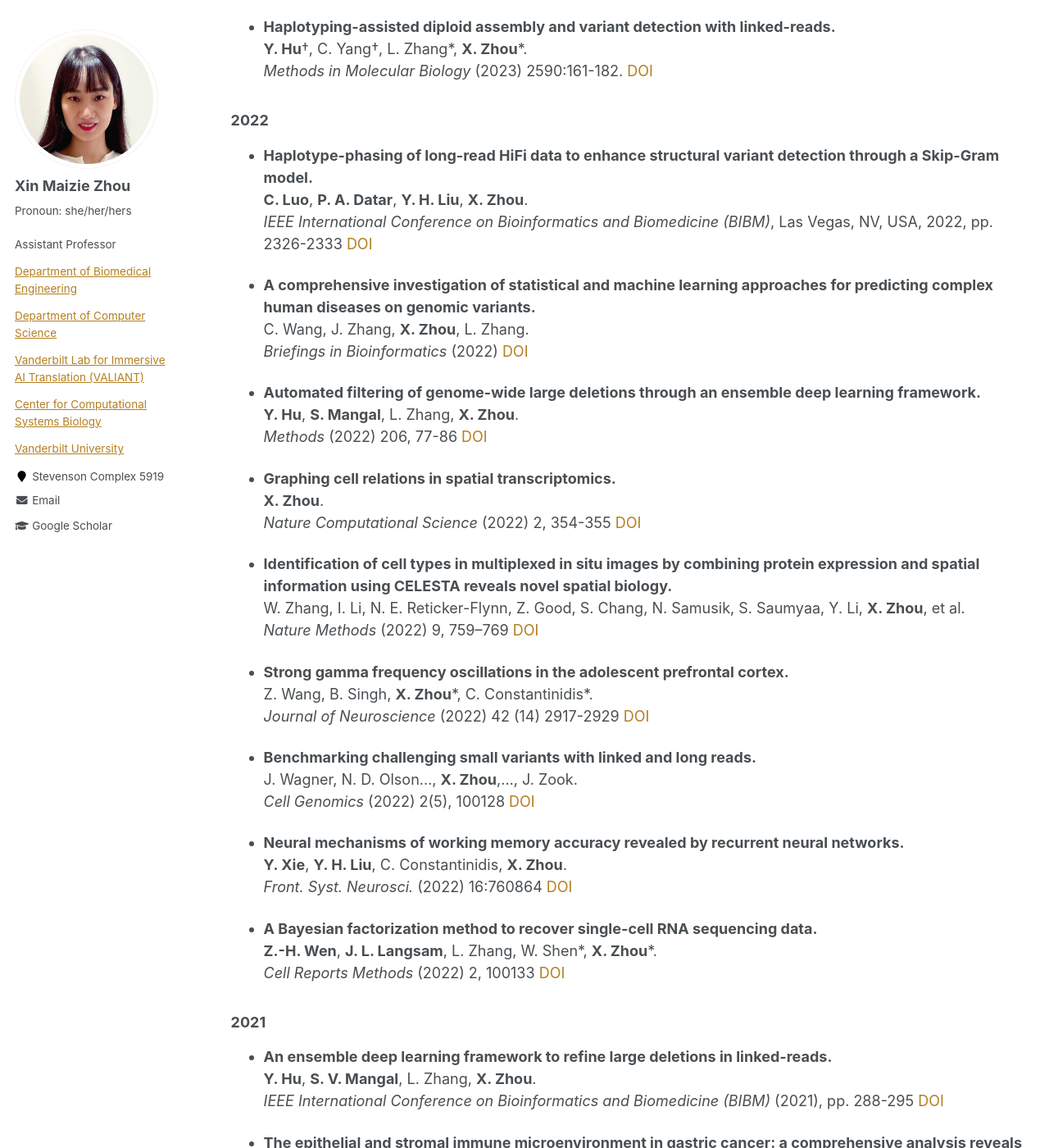
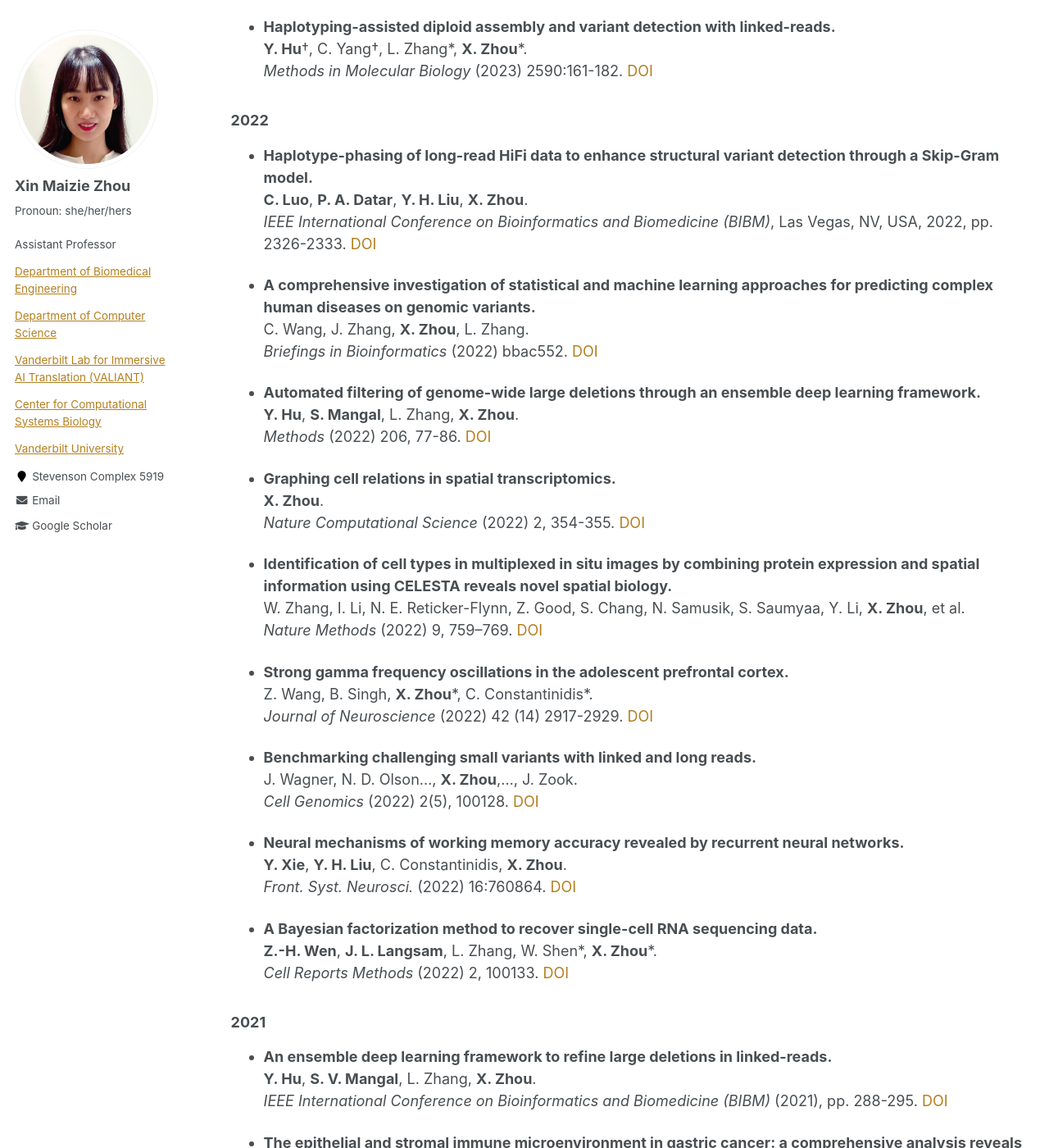
Before and after one commit to maiziezhoulab/Maiziezhoulab.github.io, a Jekyll site: the page built from _pages/publications.md, in a window 1280 px wide and 1400 px high, scrolled down 2269 px. Shown: the whole window at 82% size. Built offline with Jekyll 4.4.1, drawn with Linux system fonts in a browser that asks for light colours; some of the changed text lies outside the part shown.

Commit message:
Update publications.md

```diff
--- a/_pages/publications.md
+++ b/_pages/publications.md
@@ -60,7 +60,7 @@ used Xin Maizie Zhou (X. M. Zhou) for publications after 2022.
   _Nature Communications_ (2024) 15:6956. [DOI](https://doi.org/10.1038/s41467-024-51282-0)
 
 - **Benchmarking clustering, alignment, and integration methods for spatial transcriptomics.**
-  **Y. Hu**, **M. Xie**, Y. Li, M. Rao, W. Shen, **C. Luo**, **H. Qin**, **J. Baek**, **X. M. Zhou**
+  **Y. Hu**, **M. Xie**, **Y. Li**, **M. Rao**, W. Shen, **C. Luo**, **H. Qin**, **J. Baek**, **X. M. Zhou**.
   _Genome Biology_ (2024) 25:212. [DOI](https://doi.org/10.1186/s13059-024-03361-0)
 
 - **SCCNAInfer: A robust and accurate tool to infer the absolute copy number on scDNA-seq data.**
@@ -95,67 +95,67 @@ used Xin Maizie Zhou (X. M. Zhou) for publications after 2022.
 ### 2022
 - **Haplotype-phasing of long-read HiFi data to enhance structural variant detection through a Skip-Gram model.**
   **C. Luo**, **P. A. Datar**, **Y. H. Liu**, **X. Zhou**.
-  _IEEE International Conference on Bioinformatics and Biomedicine (BIBM)_, Las Vegas, NV, USA, 2022, pp. 2326-2333 [DOI](https://doi.org/10.1109/BIBM55620.2022.9995293)
+  _IEEE International Conference on Bioinformatics and Biomedicine (BIBM)_, Las Vegas, NV, USA, 2022, pp. 2326-2333. [DOI](https://doi.org/10.1109/BIBM55620.2022.9995293)
 
 - **A comprehensive investigation of statistical and machine learning approaches for predicting complex human diseases on genomic variants.**
   C. Wang, J. Zhang, **X. Zhou**, L. Zhang.
-  _Briefings in Bioinformatics_ (2022)  [DOI](https://doi.org/10.1093/bib/bbac552)
+  _Briefings in Bioinformatics_ (2022) bbac552.  [DOI](https://doi.org/10.1093/bib/bbac552)
 
 - **Automated filtering of genome-wide large deletions through an ensemble deep learning framework.**
   **Y. Hu**, **S. Mangal**, L. Zhang, **X. Zhou**.
-  _Methods_  (2022) 206, 77-86 [DOI](https://doi.org/10.1016/j.ymeth.2022.08.001)
+  _Methods_  (2022) 206, 77-86. [DOI](https://doi.org/10.1016/j.ymeth.2022.08.001)
 
 - **Graphing cell relations in spatial transcriptomics.**
   **X. Zhou**.
-  _Nature Computational Science_ (2022) 2, 354-355  [DOI](https://doi.org/10.1038/s43588-022-00269-2)
+  _Nature Computational Science_ (2022) 2, 354-355.  [DOI](https://doi.org/10.1038/s43588-022-00269-2)
 
 - **Identification of cell types in multiplexed in situ images by combining protein expression and spatial information using CELESTA reveals novel spatial biology.**
   W. Zhang, I. Li, N. E. Reticker-Flynn, Z. Good, S. Chang, N. Samusik, S. Saumyaa, Y. Li, **X. Zhou**, et al.
-  _Nature Methods_ (2022) 9, 759–769  [DOI](https://doi.org/10.1038/s41592-022-01498-z)
+  _Nature Methods_ (2022) 9, 759–769.  [DOI](https://doi.org/10.1038/s41592-022-01498-z)
 
 - **Strong gamma frequency oscillations in the adolescent prefrontal cortex.**
   Z. Wang, B. Singh, **X. Zhou**\*, C. Constantinidis\*.
-  _Journal of Neuroscience_ (2022) 42 (14) 2917-2929  [DOI](https://doi.org/10.1523/JNEUROSCI.1604-21.2022)
+  _Journal of Neuroscience_ (2022) 42 (14) 2917-2929.  [DOI](https://doi.org/10.1523/JNEUROSCI.1604-21.2022)
 
 - **Benchmarking challenging small variants with linked and long reads.**
   J. Wagner, N. D. Olson…, **X. Zhou**,…, J. Zook.
-  _Cell Genomics_ (2022) 2(5), 100128  [DOI](https://doi.org/10.1016/j.xgen.2022.100128)
+  _Cell Genomics_ (2022) 2(5), 100128.  [DOI](https://doi.org/10.1016/j.xgen.2022.100128)
 
 - **Neural mechanisms of working memory accuracy revealed by recurrent neural networks.**
   **Y. Xie**, **Y. H. Liu**, C. Constantinidis, **X. Zhou**.
-  _Front. Syst. Neurosci._ (2022) 16:760864  [DOI](https://doi.org/10.3389/fnsys.2022.760864)
+  _Front. Syst. Neurosci._ (2022) 16:760864.  [DOI](https://doi.org/10.3389/fnsys.2022.760864)
 
 - **A Bayesian factorization method to recover single-cell RNA sequencing data.**
   **Z.-H. Wen**, **J. L. Langsam**, L. Zhang, W. Shen\*, **X. Zhou**\*.
-  _Cell Reports Methods_ (2022) 2, 100133  [DOI](https://doi.org/10.1016/j.crmeth.2021.100133)
+  _Cell Reports Methods_ (2022) 2, 100133.  [DOI](https://doi.org/10.1016/j.crmeth.2021.100133)
 
 ### 2021
 - **An ensemble deep learning framework to refine large deletions in linked-reads.**
   **Y. Hu**, **S. V. Mangal**, L. Zhang, **X. Zhou**.
-  _IEEE International Conference on Bioinformatics and Biomedicine (BIBM)_ (2021), pp. 288-295 [DOI](https://doi.org/10.1109/BIBM52615.2021.9669571)
+  _IEEE International Conference on Bioinformatics and Biomedicine (BIBM)_ (2021), pp. 288-295. [DOI](https://doi.org/10.1109/BIBM52615.2021.9669571)
 
 - **The epithelial and stromal immune microenvironment in gastric cancer: a comprehensive analysis reveals prognostic factors with digital cytometry.**
   W. Shen, G. Wang, **G. R. Cooper**, Y. Jiang, **X. Zhou**.
-  _Cancers (Basel)_ (2021) 13(21):5382  [DOI](https://doi.org/10.3390/cancers13215382)
+  _Cancers (Basel)_ (2021) 13(21):5382.  [DOI](https://doi.org/10.3390/cancers13215382)
 
 - **Emergence of prefrontal neuron maturation properties by training recurrent neural networks in cognitive tasks.**
   **Y. H. Liu**, J. Zhu, C. Constantinidis, **X. Zhou**.
-  _iScience_ (2021) 24(10):103178  [DOI](https://doi.org/10.1016/j.isci.2021.103178)
+  _iScience_ (2021) 24(10):103178.  [DOI](https://doi.org/10.1016/j.isci.2021.103178)
 
 - **Editorial: predicting high-risk individuals for common diseases using multi-omics and epidemiological data.**
   D. Chowdhury, **X. Zhou**, B. Li, Y. Zhang, W. K. Cheung, A. Lyu, L. Zhang.
-  _Front. Genet. (2021) 12:737598_
+  _Front. Genet. (2021) 12:737598. [DOI](https://www.frontiersin.org/journals/genetics/articles/10.3389/fgene.2021.737598/full)
 
 - **DeepDRIM: a deep neural network to reconstruct cell-type-specific gene regulatory network using single-cell RNA-Seq Data.**
   J. Chen, C. Cheong, L. Lan, **X. Zhou**, J. Liu, A. Lyu, W. K. Cheung, L. Zhang.
-  _Briefings in Bioinformatics_ (2021) 22(6):bbab325  [DOI](https://doi.org/10.1093/bib/bbab325)
+  _Briefings in Bioinformatics_ (2021) 22(6):bbab325.  [DOI](https://doi.org/10.1093/bib/bbab325)
 
 - **Text mining of gene-phenotype associations reveals new phenotypic profiles of autism-associated genes.**
   **S. Li**†, **Z. Guo**†, **J. B. Ioffe**, **Y. Hu**, Y. Zhen\*, **X. Zhou**\*.
-  _Scientific Reports_  (2021) 11(1):15269 [DOI](https://doi.org/10.1038/s41598-021-94742-z)
+  _Scientific Reports_  (2021) 11(1):15269. [DOI](https://doi.org/10.1038/s41598-021-94742-z)
 
 - **Aquila_stLFR: diploid genome assembly based structural variant calling package for stLFR linked-reads.**
   **Y. H. Liu**, **G. L. Grubbs**, L. Zhang, X. Fang, D. L. Dill, A. Sidow, **X. Zhou**.
-  _Bioinformatics Advances_ (2021) 1, vbab007 [DOI](https://doi.org/10.1093/bioadv/vbab007)
+  _Bioinformatics Advances_ (2021) 1, vbab007. [DOI](https://doi.org/10.1093/bioadv/vbab007)
 
 ### 2020 and earlier
```
Also changed, not shown: other parts of _pages/publications.md (+4 -4 lines).
